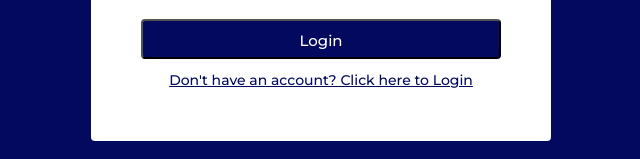
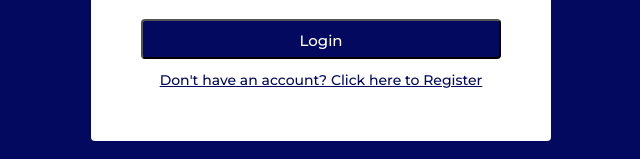
Before and after one commit to deeksha1106/Library_Management, a React (Create React App) app in the folder client/: page /login in a window 1280 px wide. Shown: the part 447-606 px from the top of the page, without its empty margins (319-959 px from the left). Built offline with nearby package versions, Linux system fonts and the light colour scheme.

Commit message:
Update index.js
click here to login change to click here to register

```diff
--- a/client/src/pages/Login/index.js
+++ b/client/src/pages/Login/index.js
@@ -70,7 +70,7 @@ function Login() {
 
           <div className="text-center mt-2 flex flex-col gap-1 ">
             <Button title="Login" type="submit" />
-            <Link to="/register" className="small-text text-primary text-sm underline">Don't have an account? Click here to Login</Link>
+            <Link to="/register" className="small-text text-primary text-sm underline">Don't have an account? Click here to Register</Link>
           </div>
         </Form>
       </div>
```
